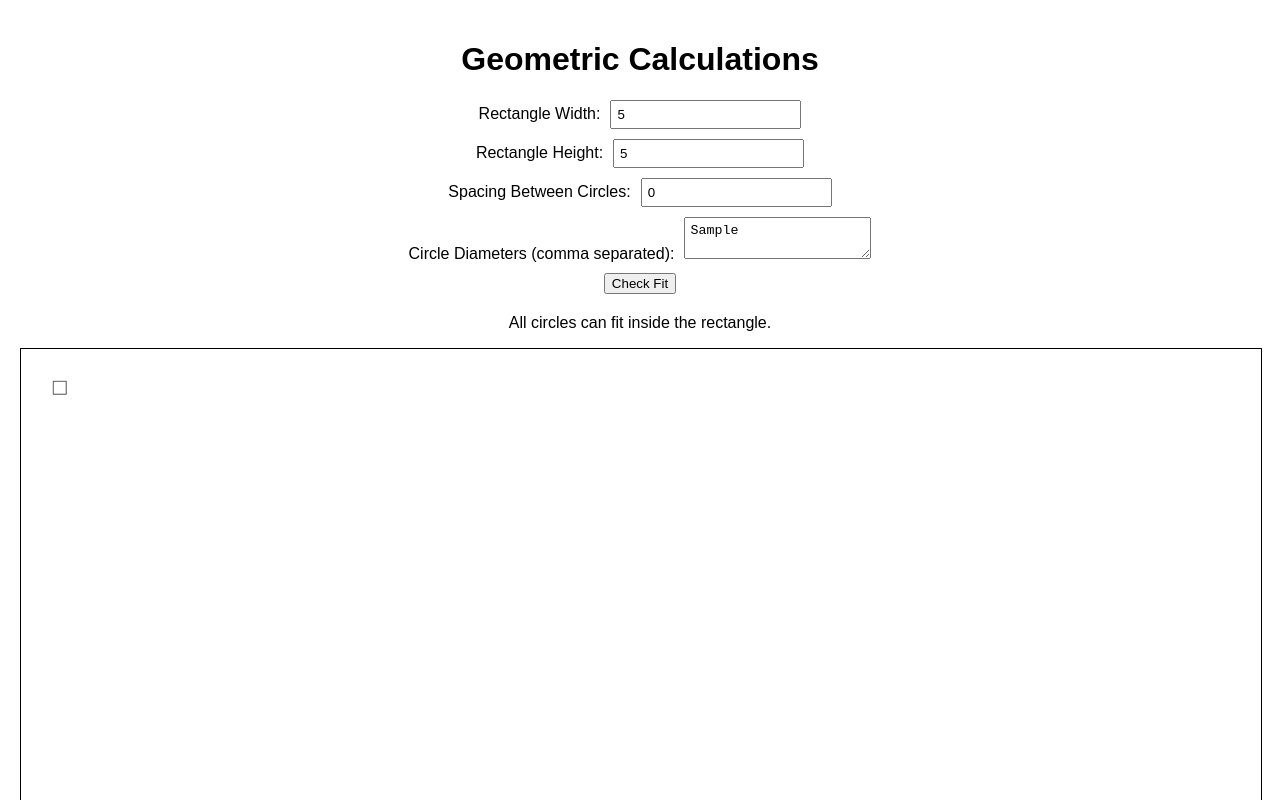
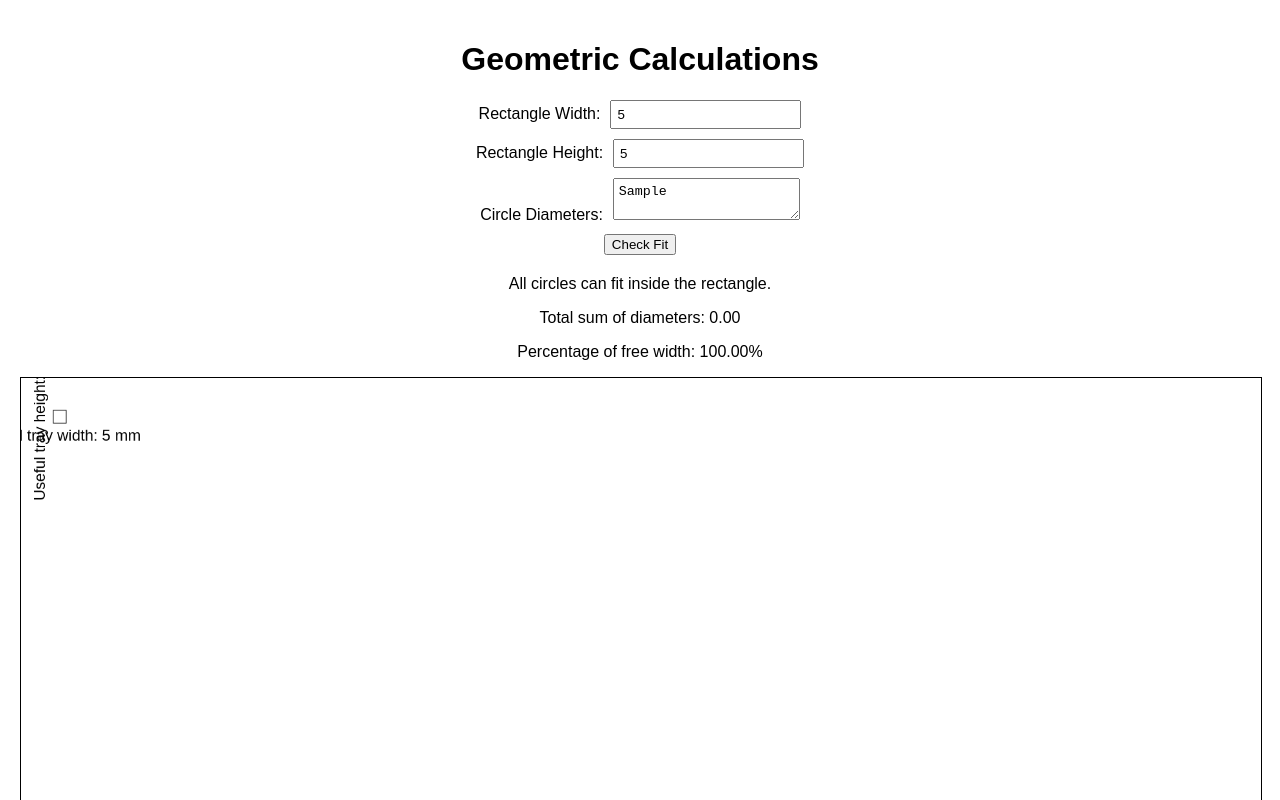
Before and after one commit to MrToKa/geometry-app, a React (Create React App) app: page / in a window 1280 px wide. Both pictures are taken after typing "5", "5", "Sample" into the empty fields and a click on the button "Check Fit". Shown: the top 800 px of the page. Built offline with nearby package versions, Linux system fonts and the light colour scheme.

Commit message:
There is a diameters sum and % of free space on the width.

```diff
--- a/src/App.js
+++ b/src/App.js
@@ -1,32 +1,48 @@
-// src/App.js
 import React, { useState, useRef, useEffect } from 'react';
 import './App.css';
 
 const App = () => {
   const [rectangle, setRectangle] = useState({ width: '', height: '' });
-  const [spacing, setSpacing] = useState(0);
   const [diameters, setDiameters] = useState('');
   const [result, setResult] = useState(null);
+  const [totalSum, setTotalSum] = useState(0);
+  const [freeWidthPercentage, setFreeWidthPercentage] = useState(0); // Add state for free width percentage
   const canvasRef = useRef(null);
+
+  const spacing = 1 * 4; // Fixed spacing value, scaled up by 4
 
   const handleRectangleChange = (e) => {
     const { name, value } = e.target;
     setRectangle({ ...rectangle, [name]: value });
   };
 
-  const handleSpacingChange = (e) => {
-    setSpacing(e.target.value);
+  const handleDiametersChange = (e) => {
+    setDiameters(e.target.value);
   };
 
-  const handleDiametersChange = (e) => {
-    setDiameters(e.target.value);
+  const calculateRowsAndColumns = (height, spacing, diameter, circlesLength, side) => {
+    let numRows, numCols;
+
+    if (side === 'right') {
+        numRows = Math.min(Math.floor((height - spacing) / (diameter + spacing)), 7);
+        numCols = Math.min(Math.ceil(circlesLength / numRows), 20);
+    } else {
+        numRows = Math.min(Math.floor((height - spacing) / (diameter + spacing)), 3);
+        numCols = Math.min(Math.ceil(circlesLength / numRows));
+    }
+
+    if (numRows > numCols) {
+        numRows = Math.min(Math.ceil(Math.sqrt(circlesLength)));
+        numCols = Math.min(Math.ceil(Math.sqrt(circlesLength)));
+    }
+
+    return { numRows, numCols };
   };
 
   const handleSubmit = (e) => {
     e.preventDefault();
     const rectWidth = parseFloat(rectangle.width) * 4; // Scale up the width
     const rectHeight = parseFloat(rectangle.height) * 4; // Scale up the height
-    const space = parseFloat(spacing) * 4; // Scale up the spacing
 
     // Parse the new input format
     const rows = diameters.split('\n');
@@ -50,11 +66,28 @@ const App = () => {
     });
 
     const groups = Object.values(groupedData);
-    const circlesFit = canCirclesFit(rectWidth, rectHeight, space, groups);
+    const circlesFit = canCirclesFit(rectWidth, rectHeight, spacing, groups);
     setResult(circlesFit);
-    drawShapes(rectWidth, rectHeight, space, groups);
+    drawShapes(rectWidth, rectHeight, spacing, groups);
+
+    // Calculate total sum of diameters
+    let totalDiameterSum = groups.reduce((sum, group) => {
+        const { side, circles } = group;
+        circles.sort((a, b) => b.diameter - a.diameter);
+
+        let diameter = circles[0].diameter;
+        const { numCols } = calculateRowsAndColumns(rectHeight, spacing, diameter, circles.length, side);
+
+        return sum + (numCols * diameter) + (numCols * spacing) + spacing;
+    }, 0) / 4; // Divide by 4 as required
+
+    // Calculate the percentage of free width
+    const freeWidthPercentage = ((rectWidth - totalDiameterSum * 4) / rectWidth) * 100;
+
+    // Set total sum including spacing and free width percentage
+    setTotalSum(totalDiameterSum);
+    setFreeWidthPercentage(freeWidthPercentage);
   };
-
 
   const canCirclesFit = (width, height, spacing, groups) => {
     for (const group of groups) {
@@ -88,6 +121,24 @@ const drawShapes = (width, height, spacing, groups) => {
     ctx.strokeStyle = 'black';
     ctx.strokeRect(50, 50, width, height);
 
+    // Add dimensions
+    ctx.font = '24px Arial';
+    ctx.fillStyle = 'black';
+    ctx.textAlign = 'center';
+    ctx.textBaseline = 'middle';
+
+    const textPadding = 20;
+
+    // Width at the bottom
+    ctx.fillText(`Useful tray width: ${(width / 4)} mm`, 50 + width / 2, 50 + height + textPadding);
+
+    // Height on the left
+    ctx.save();
+    ctx.translate(50 - textPadding, 50 + height / 2);
+    ctx.rotate(-Math.PI / 2);
+    ctx.fillText(`Useful tray height: ${(height / 4)} mm`, 0, 0);
+    ctx.restore();
+
     // Sort groups by the largest diameter in each group
     groups.sort((a, b) => b.circles[0].diameter - a.circles[0].diameter);
 
@@ -100,20 +151,7 @@ const drawShapes = (width, height, spacing, groups) => {
         circles.sort((a, b) => b.diameter - a.diameter); // Sort by diameter within the group
 
         let diameter = circles[0].diameter;
-      let numRows, numCols;
-
-      if (side === 'right') {
-          numRows = Math.min(Math.floor((height - spacing) / (diameter + spacing)), 7);
-          numCols = Math.min(Math.ceil(circles.length / numRows), 20);
-      } else {
-          numRows = Math.min(Math.floor((height - spacing) / (diameter + spacing)), 3);
-          numCols = Math.min(Math.ceil(circles.length / numRows));
-      }
-
-      if (numRows > numCols) {
-          numRows = Math.min(Math.ceil(Math.sqrt(circles.length)));
-          numCols = Math.min(Math.ceil(Math.sqrt(circles.length)));
-      }
+        const { numRows, numCols } = calculateRowsAndColumns(height, spacing, diameter, circles.length, side);
 
         let startX = side === 'right' ? rightStartX : leftStartX;
         let currentX = startX;
@@ -159,9 +197,6 @@ const drawShapes = (width, height, spacing, groups) => {
     });
 };
 
-
-
-
   useEffect(() => {
     const canvas = canvasRef.current;
     canvas.width = window.innerWidth * 1.5; // Scale up the canvas width
@@ -181,11 +216,7 @@ const drawShapes = (width, height, spacing, groups) => {
           <input type="number" name="height" value={rectangle.height} onChange={handleRectangleChange} required />
         </div>
         <div>
-          <label>Spacing Between Circles:</label>
-          <input type="number" value={spacing} onChange={handleSpacingChange} />
-        </div>
-        <div>
-          <label>Circle Diameters (comma separated):</label>
+          <label>Circle Diameters:</label>
           <textarea value={diameters} onChange={handleDiametersChange} required />
         </div>
         <button type="submit">Check Fit</button>
@@ -193,6 +224,8 @@ const drawShapes = (width, height, spacing, groups) => {
       {result !== null && (
         <div>
           {result ? <p>All circles can fit inside the rectangle.</p> : <p>Circles cannot fit inside the rectangle.</p>}
+          <p>Total sum of diameters: {totalSum.toFixed(2)}</p>
+          <p>Percentage of free width: {freeWidthPercentage.toFixed(2)}%</p> {/* Display the free width percentage */}
         </div>
       )}
       <canvas ref={canvasRef} style={{ width: '100%', height: '100%' }} />
```
Lines whose indentation alone changed are shown as unchanged.
